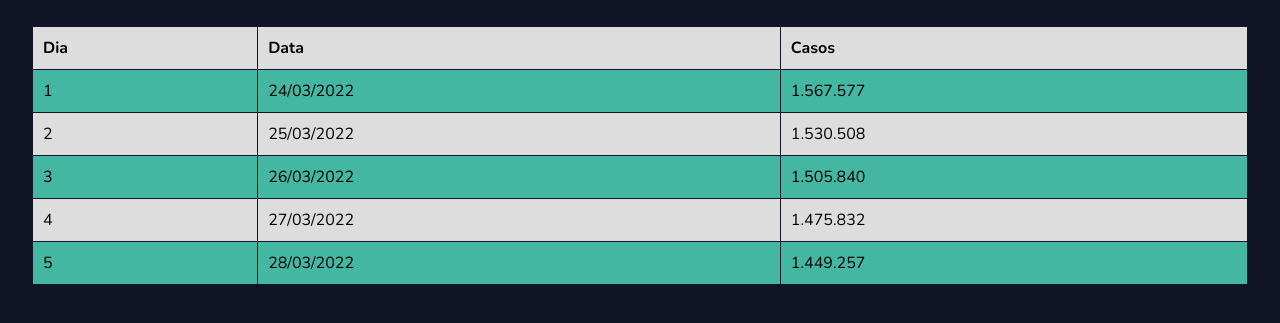
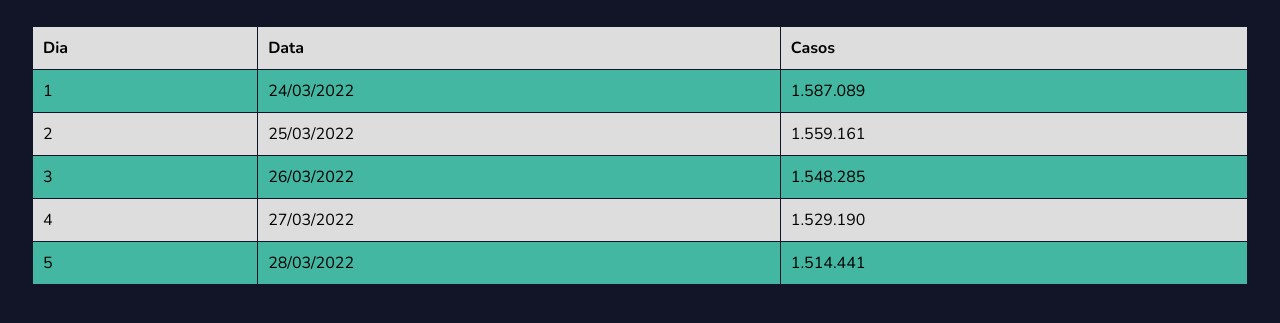
Before and after one commit to laudemirjunior/covid19, a React (Create React App) app: page / in a window 1280 px wide. Both pictures are taken after typing "5" into the empty fields and a click on the button "Calcular". Shown: the part 267-590 px from the top of the page. Built offline with nearby package versions, Linux system fonts and the light colour scheme.

Commit message:
fix:  button hidden when don't have onde day in input

```diff
--- a/src/components/form/index.jsx
+++ b/src/components/form/index.jsx
@@ -9,8 +9,7 @@ export const Form = () => {
   const worldPopulation = 8000000000;
   const vaccinated = 5000000000;
   const totalCases = 500000000;
-  const exponentialRate = 0.0121;
-  const [days, setDays] = useState("");
+  const [days, setDays] = useState(null);
   const [prevCases, setPrevCases] = useState([]);
   const [error, setError] = useState("");
   const [show, setShow] = useState(false);
@@ -32,15 +31,11 @@ export const Form = () => {
       mockCases.slice(-4, -2).reduce((pre, cur) => pre + cur.cases, 0) / 2
     );
     if (twoDaysAgo > fourDaysAgo) {
-      let newCases = Math.round(
-        twoDaysAgo * (1 + Number(infectionRate) + exponentialRate)
-      );
+      let newCases = Math.round(twoDaysAgo * (1 + Number(infectionRate)));
       setPossible(possible - newCases);
       return newCases;
     }
-    let newCases = Math.round(
-      twoDaysAgo * (1 - Number(infectionRate) - exponentialRate)
-    );
+    let newCases = Math.round(twoDaysAgo * (1 - Number(infectionRate)));
     setPossible(possible - newCases);
     return newCases;
   };
@@ -95,9 +90,11 @@ export const Form = () => {
           Calcular
         </button>
       </form>
-      <button onClick={() => setShow(!show)}>Gráficos</button>
       {prevCases.length !== 0 ? (
-        <Table prevCases={prevCases} show={show} setShow={setShow} />
+        <>
+          <button onClick={() => setShow(!show)}>Gráficos</button>
+          <Table prevCases={prevCases} show={show} setShow={setShow} />
+        </>
       ) : (
         <Infos />
       )}
--- a/src/components/table/index.jsx
+++ b/src/components/table/index.jsx
@@ -36,13 +36,12 @@ export const Table = ({ prevCases, show, setShow }) => {
                     height: `${Number(item.cases) / 10000}px`,
                   }}
                 >
-                  <h5>{item.day}</h5>
-                  <h3>
+                  <h6>{item.day}</h6>
+                  <h5>
                     {item.cases.toLocaleString("pt-BR", {
                       maximumFractionDigits: 2,
                     })}
-                    casos
-                  </h3>
+                  </h5>
                 </div>
               );
             })}
--- a/src/components/table/styles.scss
+++ b/src/components/table/styles.scss
@@ -18,7 +18,7 @@ tr:nth-child(even) {
 
 .graphic {
   @include glass();
-  max-width: 95%;
+  max-height: 95%;
   position: fixed;
   top: 50%;
   left: 50%;
@@ -32,7 +32,7 @@ tr:nth-child(even) {
     display: flex;
     align-items: flex-end;
     gap: 5px;
-    overflow-x: auto;
+    overflow: auto;
     text-align: center;
     .bar {
       background-color: $green;
```
